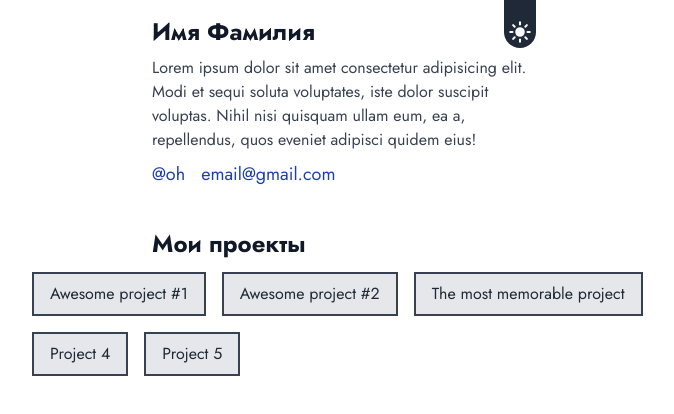
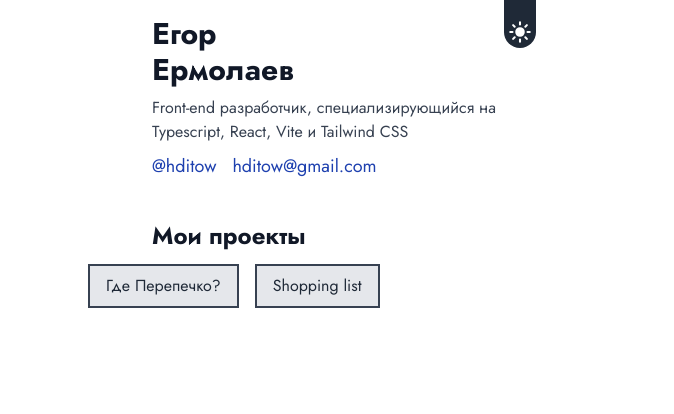
Before and after one commit to hdito/portfolio, a React (Vite) app: page / in a window 1280 px wide. Shown: the top 414 px of the page, without its empty margins (296-970 px from the left). Built offline with nearby package versions, Linux system fonts and the light colour scheme.

Commit message:
Fill out with data

```diff
--- a/index.html
+++ b/index.html
@@ -4,7 +4,7 @@
     <meta charset="UTF-8" />
     <link rel="icon" type="image/svg+xml" href="/src/favicon.svg" />
     <meta name="viewport" content="width=device-width, initial-scale=1.0" />
-    <title>Portfolio</title>
+    <title>Портфолио</title>
   </head>
   <body>
     <div id="root"></div>
--- a/src/App.tsx
+++ b/src/App.tsx
@@ -10,80 +10,67 @@ interface IProject {
   codeSource?: string;
   website?: string;
 }
-
-export const App = () => {
 const projects: IProject[] = [
   {
     id: nanoid(),
-      title: "Awesome project #1",
-      stack: "React, TypeScript, Linaria",
+    title: "Где Перепечко?",
+    stack: "React, TypeScript, Vite, Firebase, Linaria",
     description:
-        "Fdhjsgafgsajhdfg fhgjdsaf djghfsag gjsahdfg gjdhsgf gdh ghdsfgjhd ghdsafg",
-      codeSource: "something.com",
+      "Летом 2022-го я разработал интерактивную версию игры из группы в VK «Где перепечко?». В приложении на различных карточках необходимо найти спрятанного курсанта Перепечко. Первоначально изображения для игры были жёстко закодированы, но потом я перенёс их в облачное хранилище Cloud Storage от Firebase. Таким образом, для добавления новых карточек больше не нужно изменять код приложения — достаточно загрузить картинки в облако и прописать в базе данных координаты Перепечко. Проект сделан для онлайн-курса The Odin Project.",
+    codeSource: "https://github.com/hdito/gdeperepechko",
+    website: "https://gdeperepechko.web.app/",
   },
   {
     id: nanoid(),
-      title: "Awesome project #2",
-      stack: "React, TypeScript, Linaria",
+    title: "Shopping list",
+    stack: "React, TypeScript, Vite, Firebase, Tailwind",
     description:
-        "Fdhjsgafgsajhdfg fhgjdsaf djghfsag gjsahdfg gjdhsgf gdh ghdsfgjhd ghdsafg",
-      codeSource: "something.com",
-    },
-    {
-      id: nanoid(),
-      title: "The most memorable project",
-      stack: "TypeScript",
-      description:
-        "Fdhjsgafgsajhdfg fhgjdsaf djghfsag gjsahdfg gjdhsgf gdh ghdsfgjhd ghdsafg",
-      codeSource: "something.com",
-    },
-    {
-      id: nanoid(),
-      title: "Project 4",
-      stack: "React, Linaria",
-      description:
-        "Fdhjsgafgsajhdfg fhgjdsaf djghfsag gjsahdfg gjdhsgf gdh ghdsfgjhd ghdsafg",
-      codeSource: "something.com",
-      website: "website.com",
-    },
-    {
-      id: nanoid(),
-      title: "Project 5",
-      stack: "React, TypeScript",
-      description:
-        "Lorem ipsum dolor sit amet, consectetur adipisicing elit. Ratione at possimus deserunt quae saepe libero, accusantium ut aliquam est ullam! Cupiditate, doloremque debitis iusto odit rerum nostrum commodi quae!",
-      codeSource: "something.com",
+      "Приложение, позволяющее создавать и совместно редактировать списки покупок.",
+    codeSource: "https://github.com/hdito/shopping-list",
+    website: "https://shopping-list-1e7b4.web.app",
   },
 ];
+
+export const App = () => {
   const [selectedProject, setSelectedProject] = useState<number | null>(null);
   return (
     <div className="font-jost min-w-min min-h-screen h-full flex flex-col items-center gap-3 p-4 bg-white dark:bg-gray-800 text-gray-700 dark:text-gray-200 transition-all duration-200">
       <div className="flex max-w-sm flex-col gap-2 justify-center">
         <div className="flex justify-between relative">
-          <h1 className="text-gray-900 dark:text-gray-50 text-2xl font-bold">
-            Имя Фамилия
+          <h1 className="text-gray-900 dark:text-gray-50 text-3xl font-bold">
+            Егор <br />
+            Ермолаев
           </h1>
           <ThemeSwitcher />
         </div>
         <p>
-          Lorem ipsum dolor sit amet consectetur adipisicing elit. Modi et sequi
-          soluta voluptates, iste dolor suscipit voluptas. Nihil nisi quisquam
-          ullam eum, ea a, repellendus, quos eveniet adipisci quidem eius!
+          Front-end разработчик, специализирующийся на Typescript, React, Vite и
+          Tailwind CSS
         </p>
         <div className="flex gap-4 flex-wrap mb-8 text-blue-800 dark:text-blue-200">
-          <a className="no-underline text-lg hover:underline" href="">
-            @oh
+          <a
+            className="no-underline text-lg hover:underline"
+            href="https://t.me/hditow"
+            target="_blank"
+            rel="noopener noreferrer"
+          >
+            @hditow
           </a>
-          <a className="no-underline text-lg hover:underline" href="">
-            email@gmail.com
+          <a
+            className="no-underline text-lg hover:underline"
+            href="mailto:hditow@gmail.com"
+            target="_blank"
+            rel="noopener noreferrer"
+          >
+            hditow@gmail.com
           </a>
         </div>
         <h1 className="text-gray-900 dark:text-gray-50 text-2xl font-bold">
           Мои проекты
         </h1>
       </div>
-      <div className="flex flex-col gap-2 justify-between">
-        <div className="flex flex-wrap gap-4 max-w-prose">
+      <div className="max-w-lg w-full flex flex-col gap-2">
+        <div className="self-start flex flex-wrap gap-4">
           {projects.map((project, index) => (
             <button
               className={`py-2 px-4 border-2 border-gray-700 dark:border-gray-100 text-center hover:shadow-[4px_4px_0_0_#374151] dark:hover:shadow-[4px_4px_0_0_#f9fafb] transition-all duration-200 ease-in-out ${
@@ -102,7 +89,7 @@ export const App = () => {
           <div className="flex flex-col gap-2 max-w-prose">
             <div className="flex items-baseline gap-1">
               <h2 className="text-gray-900 dark:text-gray-50 text-lg font-bold">
-                Стэк:{" "}
+                Стэк:
               </h2>
               <p>{projects[selectedProject].stack}</p>
             </div>
@@ -114,16 +101,20 @@ export const App = () => {
                   <a
                     className="no-underline text-lg hover:underline"
                     href={projects[selectedProject].website}
+                    target="_blank"
+                    rel="noopener noreferrer"
                   >
-                    Website
+                    Сайт
                   </a>
                 )}
                 {projects[selectedProject].codeSource && (
                   <a
                     className="no-underline text-lg hover:underline"
                     href={projects[selectedProject].codeSource}
+                    target="_blank"
+                    rel="noopener noreferrer"
                   >
-                    Source code
+                    Код
                   </a>
                 )}
               </div>
--- a/src/ThemeSwitcher.tsx
+++ b/src/ThemeSwitcher.tsx
@@ -22,7 +22,7 @@ export const ThemeSwitcher = () => {
 
   return (
     <button
-      className="h-12 absolute -top-4 right-0 flex justify-center items-end p-1 text-2xl text-gray-50 dark:text-gray-800 rounded-b-full bg-gray-800 dark:bg-gray-50 "
+      className="h-12 absolute -top-4 right-0 flex justify-center items-end p-1 text-2xl text-white dark:text-gray-800 rounded-b-full bg-gray-800 dark:bg-gray-50 "
       onClick={() => setDarkTheme((prev) => !prev)}
     >
       {darkTheme ? (
```
Lines whose indentation alone changed are shown as unchanged.
